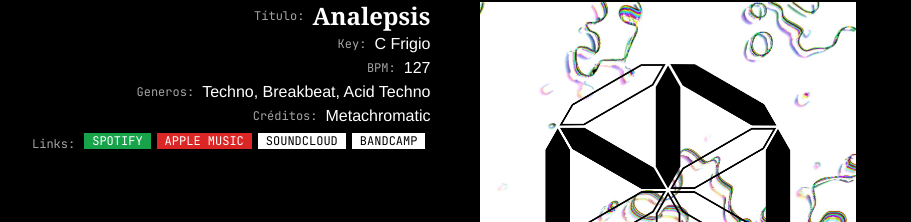
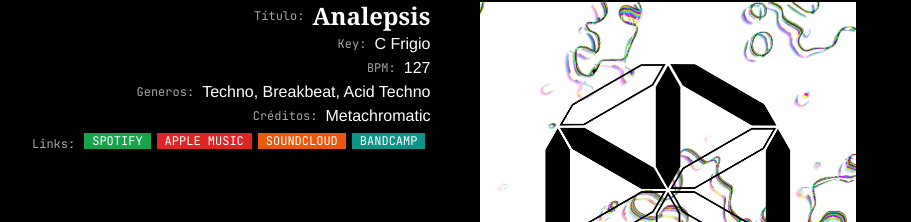
Before and after one commit to CastilloDelgado/metachromatic, a Vue app: page /analepsis in a window 1280 px wide. Shown: the part 127-349 px from the top of the page, without its empty margins (184-1095 px from the left). Built offline with nearby package versions, Linux system fonts and the light colour scheme; a web font is replaced by a local one.

Commit message:
Adding color to buttons

```diff
--- a/src/pages/AnalepsisView.vue
+++ b/src/pages/AnalepsisView.vue
@@ -61,11 +61,14 @@ const links = ref([
     },
     {
         title: "Soundcloud",
-        link: "https://soundcloud.com/metachromatic/analepsis"
+        link: "https://soundcloud.com/metachromatic/analepsis",
+        buttonColor: "bg-orange-600 text-white",
+
     },
     {
         title: "Bandcamp",
-        link: "https://metachromatic.bandcamp.com/track/analepsis"
+        link: "https://metachromatic.bandcamp.com/track/analepsis",
+        buttonColor: "bg-teal-600 text-white"
     },
 
 ])
```
